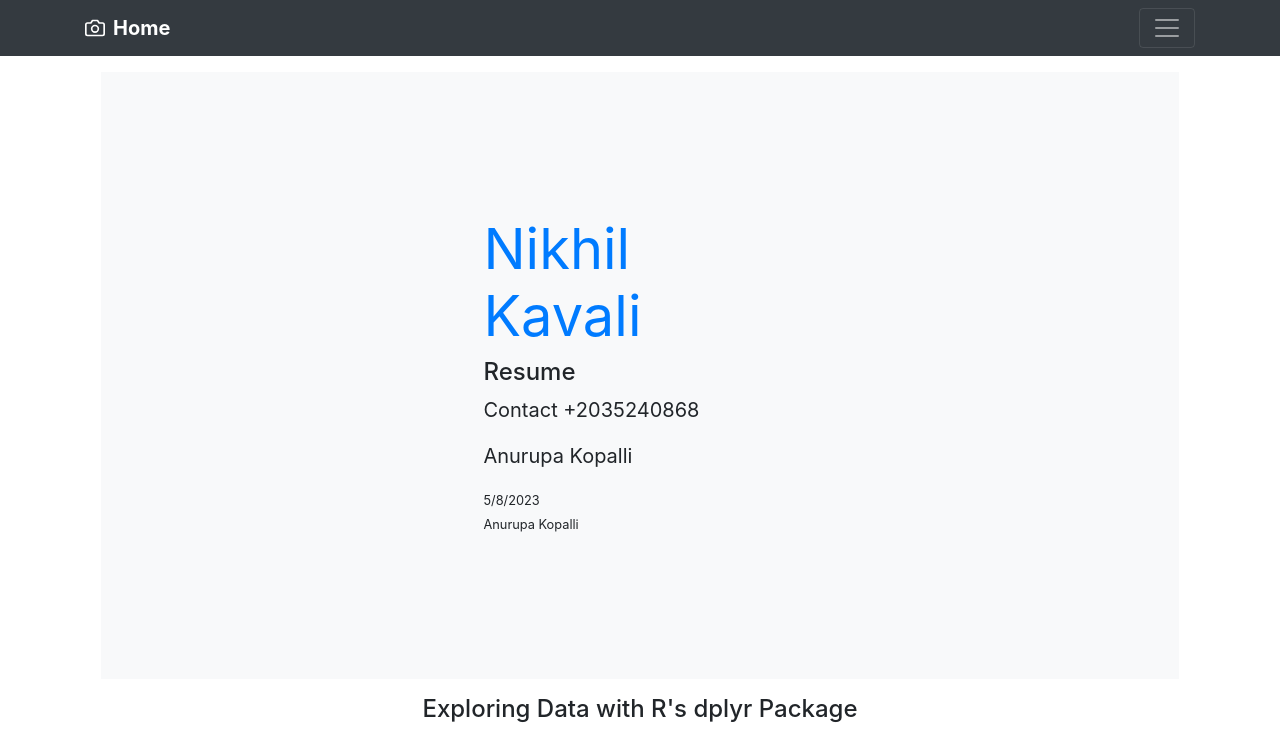
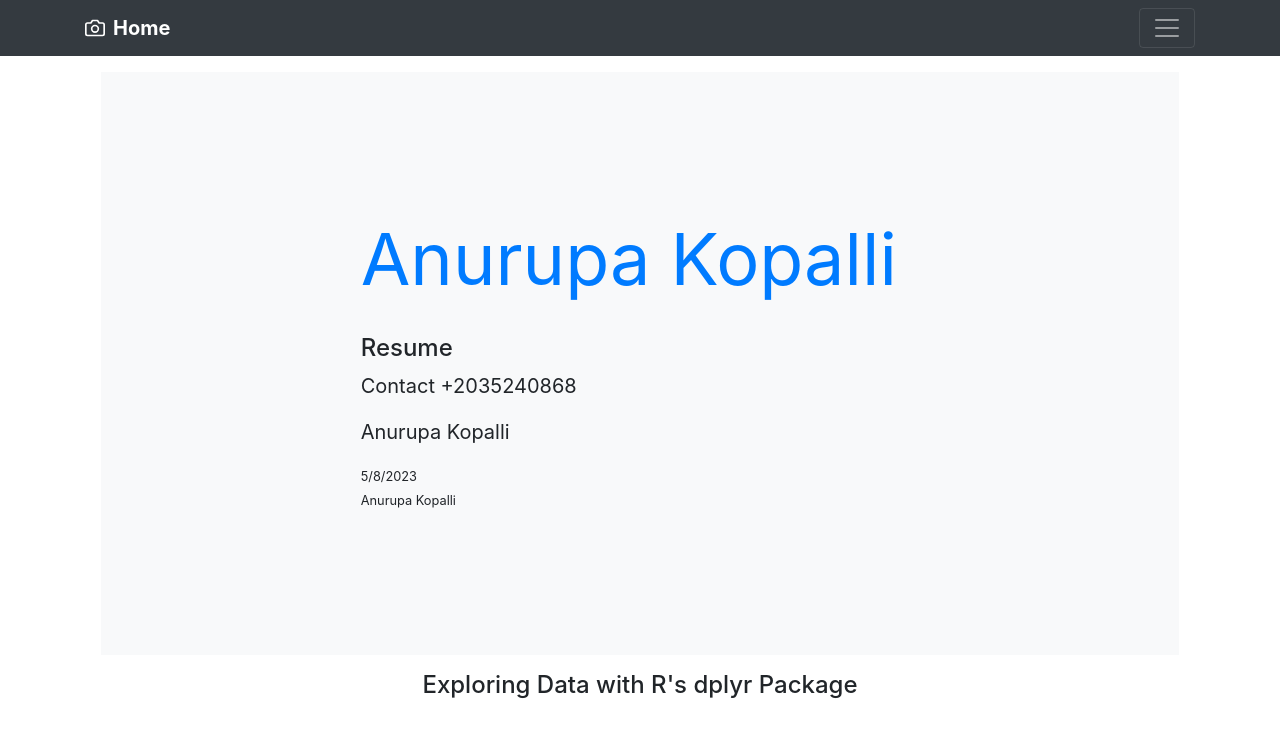
Before and after one commit to anurupakopalli/portfolio, a plain HTML site: page index.html in a window 1280 px wide. Shown: the top 735 px of the page. Drawn offline with nearby package versions, Linux system fonts and the light colour scheme.

Commit message:
Initial commit

```diff
--- a/index.html
+++ b/index.html
@@ -59,8 +59,9 @@
     <div class="container">
 
         <div class="position-relative overflow-hidden py-3 p-md-5 m-md-3 bg-light">
-            <div class="col-md-5 p-lg-5 mx-auto my-5">
-                <h1 class="display-4 font-weight-normal text-primary">Nikhil Kavali</h1>
+            <div class="col-md-8 p-lg-5 mx-auto my-5">
+                <h1 class="display-3 font-weight-normal text-primary">Anurupa Kopalli</h1>
+                <br>
                 <h4>Resume</h4>
                 <p class="lead font-weight-normal">Contact +2035240868</p>
                 <p class="lead font-weight-normal">Anurupa Kopalli</p>
```
